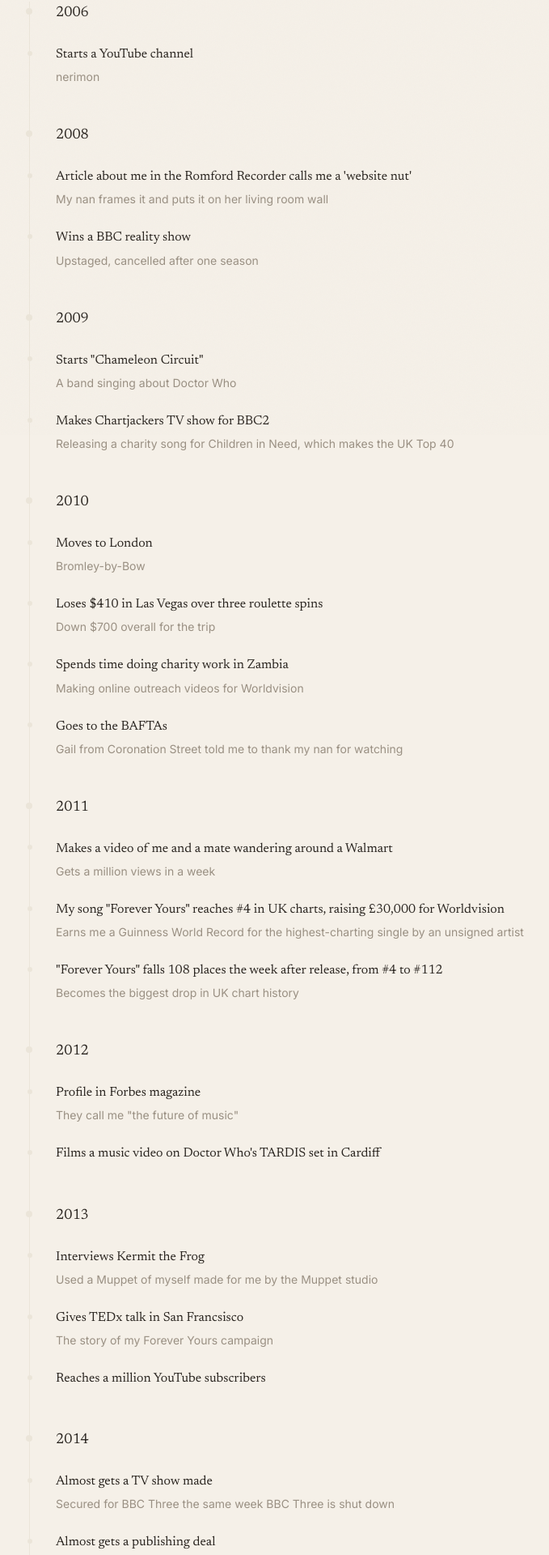
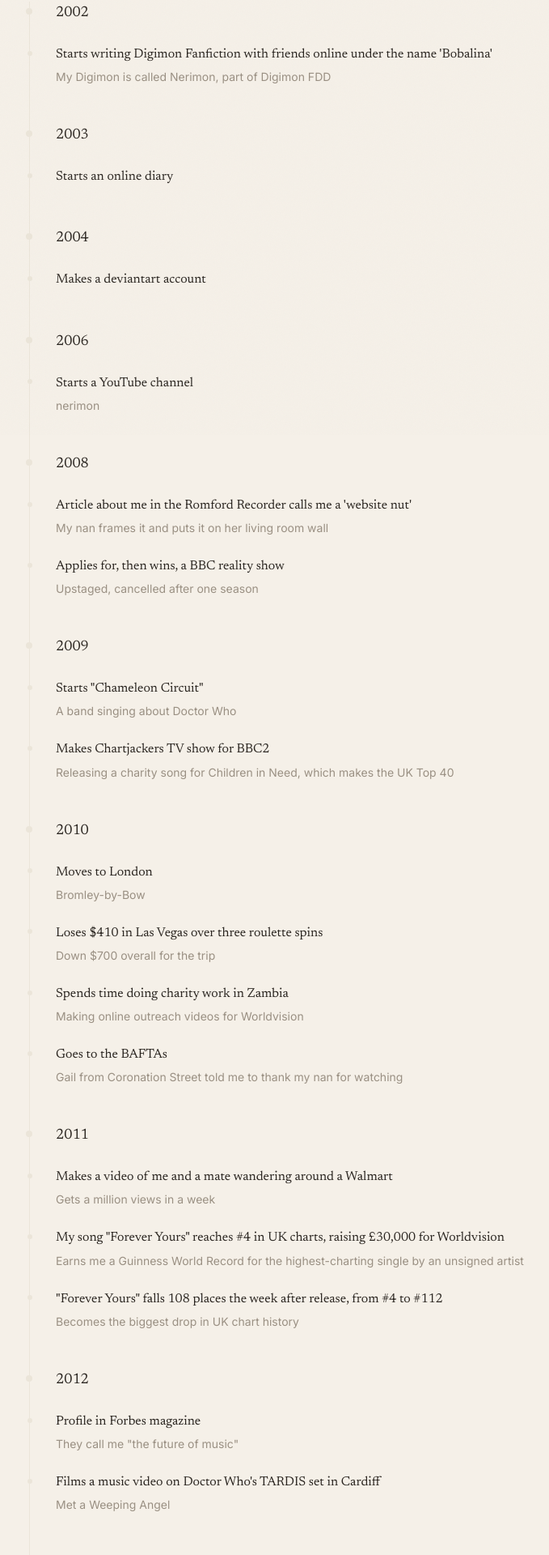
Before and after one commit to sudokufan/alex.day, a React (Vite) app: page /timeline in a window 1280 px wide. Shown: the part 263-2183 px from the top of the page at 81% size, without its empty margins (244-923 px from the left). Built offline with nearby package versions, Linux system fonts and the light colour scheme.

Commit message:
updated timeline

```diff
--- a/src/content/timeline.ts
+++ b/src/content/timeline.ts
@@ -1,6 +1,20 @@
 import type { TimelineEntry } from "../lib/types";
 
 export const timeline: TimelineEntry[] = [
+  {
+    year: 2002,
+    title:
+      "Starts writing Digimon Fanfiction with friends online under the name 'Bobalina'",
+    description: "My Digimon is called Nerimon, part of Digimon FDD",
+  },
+  {
+    year: 2003,
+    title: "Starts an online diary",
+  },
+  {
+    year: 2004,
+    title: "Makes a deviantart account",
+  },
   {
     year: 2006,
     title: "Starts a YouTube channel",
@@ -13,7 +27,7 @@ export const timeline: TimelineEntry[] = [
   },
   {
     year: 2008,
-    title: "Wins a BBC reality show",
+    title: "Applies for, then wins, a BBC reality show",
     description: "Upstaged, cancelled after one season",
   },
   {
@@ -70,6 +84,7 @@ export const timeline: TimelineEntry[] = [
   {
     year: 2012,
     title: "Films a music video on Doctor Who's TARDIS set in Cardiff",
+    description: "Met a Weeping Angel",
   },
   {
     year: 2013,
@@ -82,15 +97,11 @@ export const timeline: TimelineEntry[] = [
     description: "The story of my Forever Yours campaign",
   },
   { year: 2013, title: "Reaches a million YouTube subscribers" },
+  { year: 2013, title: "Deletes my twitter and other social media" },
   {
     year: 2014,
     title: "Almost gets a TV show made",
     description: "Secured for BBC Three the same week BBC Three is shut down",
-  },
-  {
-    year: 2014,
-    title: "Almost gets a publishing deal",
-    description: "Signed with Ebury and cancelled three months later",
   },
   {
     year: 2014,
@@ -123,7 +134,7 @@ export const timeline: TimelineEntry[] = [
   },
   {
     year: 2017,
-    title: "Moves on to a narrowboat",
+    title: "Moves on to a narrowboat for two years",
     description: "Leaving London by chugging down the Thames",
   },
   {
@@ -165,7 +176,7 @@ export const timeline: TimelineEntry[] = [
   },
   {
     year: 2022,
-    title: "Wins an office Mario Kart tournament",
+    title: "Moves to a little village outside Bath",
   },
   {
     year: 2023,
```
